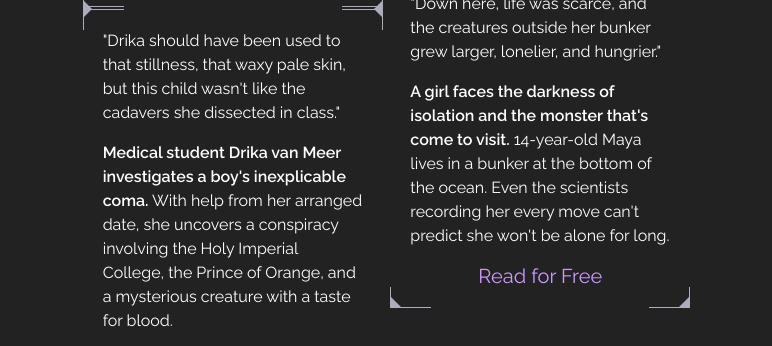
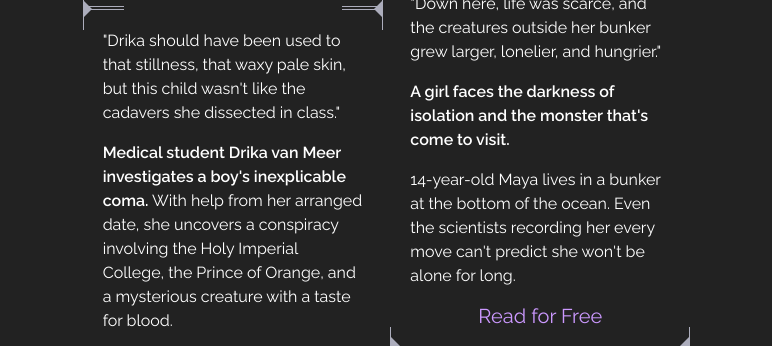
Before and after one commit to EchoeOtto/echoeotto.github.io, a website: page stories.html in a window 1280 px wide. Shown: the part 601-947 px from the top of the page, without its empty margins (246-1018 px from the left). Drawn offline with Linux system fonts and the light colour scheme.

Commit message:
Adding line break

```diff
--- a/stories.html
+++ b/stories.html
@@ -63,7 +63,8 @@
           <div class="stories-list--story__info--brackets"></div>
           <div class="stories-list--story__blurb">
             <p>"Down here, life was scarce, and the creatures outside her bunker grew larger, lonelier, and hungrier."</p>
-            <p><strong>A girl faces the darkness of isolation and the monster that's come to visit.</strong> 14-year-old Maya lives in a bunker at the bottom of the ocean. Even the scientists recording her every move can't predict she won't be alone for long.</p>
+            <p><strong>A girl faces the darkness of isolation and the monster that's come to visit.</strong></p>
+            <p>14-year-old Maya lives in a bunker at the bottom of the ocean. Even the scientists recording her every move can't predict she won't be alone for long.</p>
             <a href="https://tapas.io/series/Depths" target="_blank" class="stories-list--story__button">Read for Free</a>
           </div>
         </article>
```
